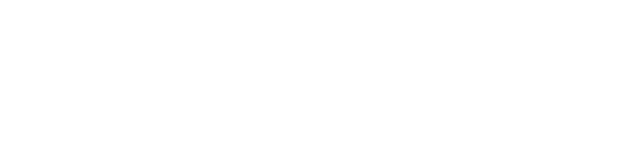
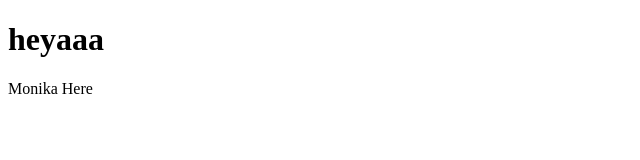
Before and after one commit to Monikajoshi2001/webDevPractice, a website: page index.html in a window 1280 px wide. Shown: the whole page, without its empty margins (0-640 px from the left). Drawn offline with Linux system fonts and the light colour scheme.

```diff
--- a/index.html
+++ b/index.html
@@ -7,6 +7,7 @@
     <title>Assignment 1</title>
 </head>
 <body>
-
+    <h1>heyaaa</h1>
+    <p>Monika Here</p>
 </body>
 </html>
```
Also changed, not shown: package.json (added, +24 -0 lines), 2 other files.
